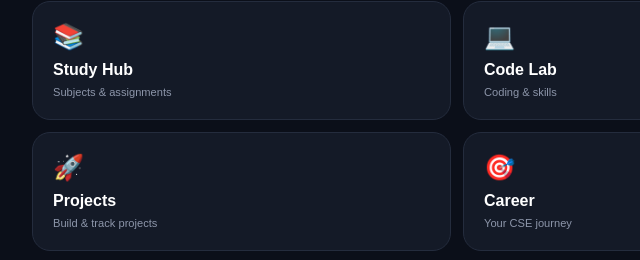
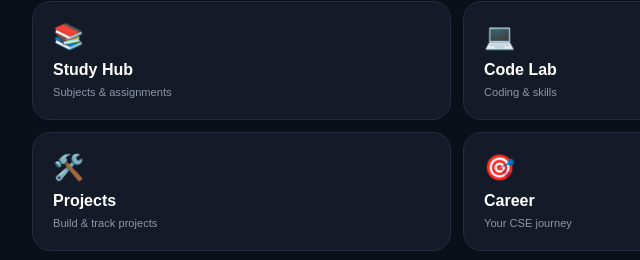
Before and after one commit to kitzzkitzz01/Rikis-OS, a plain HTML site: page index.html in a window 1280 px wide. Shown: the part 1329-1589 px from the top of the page, 183-823 px from the left. Drawn offline with Linux system fonts and the light colour scheme.

Commit message:
Update Projects button to include navigation

```diff
--- a/index.html
+++ b/index.html
@@ -214,10 +214,12 @@
     <small>Coding & skills</small>
                 </button>
 
-                <button class="module">
-                    <span>🚀</span>
-                    <strong>Projects</strong>
-                    <small>Build & track projects</small>
+                <button class="module"
+        onclick="window.location.href='projects.html'">
+    <span>🛠️</span>
+    <strong>Projects</strong>
+    <small>Build & track projects</small>
+                </button>
                 </button>
 
                 <button class="module">
```
